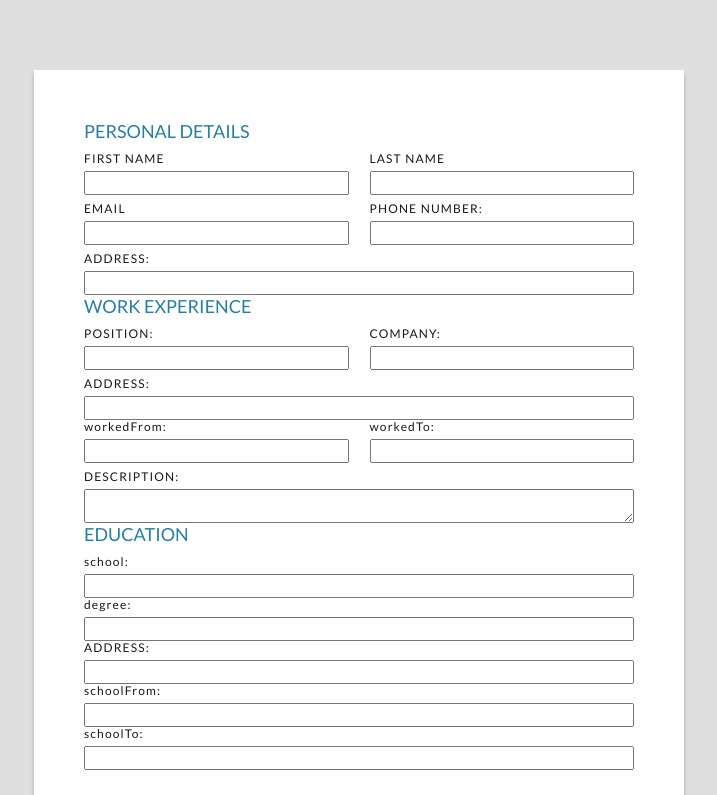
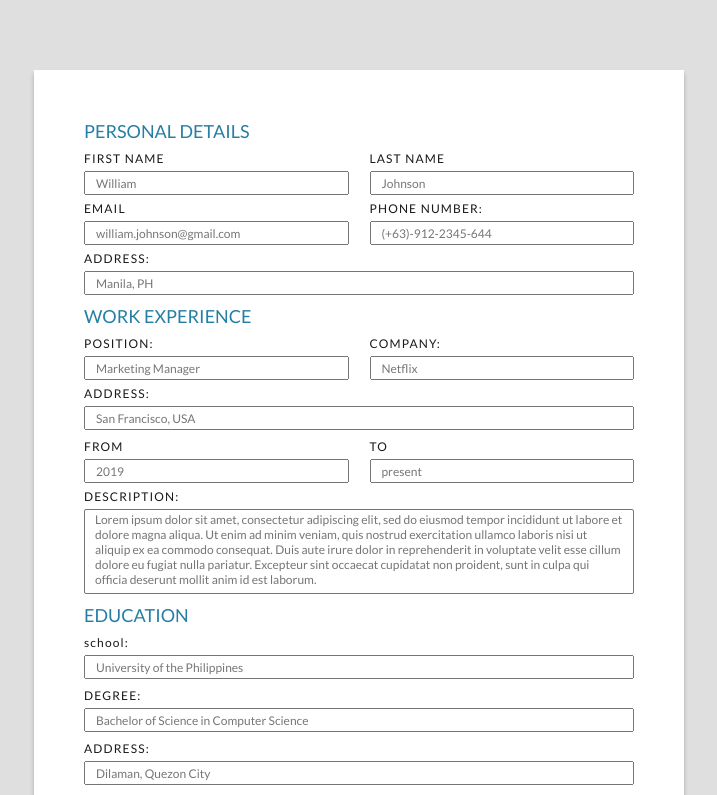
Before and after one commit to acdeguia/CV-app, a React (Create React App) app in the folder cv-project/: page / in a window 1280 px wide. Shown: the top 795 px of the page, without its empty margins (36-753 px from the left). Built offline with nearby package versions, Linux system fonts and the light colour scheme.

Commit message:
Implement form styles

```diff
--- a/cv-project/src/components/form.js
+++ b/cv-project/src/components/form.js
@@ -12,6 +12,7 @@ class Form extends Component {
             <input
               type="text"
               name="fname"
+              placeholder="William"
               value={formData.fname}
               onChange={handleChange}
             />
@@ -21,6 +22,7 @@ class Form extends Component {
             <input
               type="text"
               name="lname"
+              placeholder="Johnson"
               value={formData.lname}
               onChange={handleChange}
             />
@@ -35,6 +37,7 @@ class Form extends Component {
             <input
               type="email"
               name="email"
+              placeholder="william.johnson@gmail.com"
               value={formData.email}
               onChange={handleChange}
             />
@@ -47,6 +50,7 @@ class Form extends Component {
             <input
               type="tel"
               name="phone"
+              placeholder="(+63)-912-2345-644"
               value={formData.phone}
               onChange={handleChange}
             />
@@ -60,6 +64,7 @@ class Form extends Component {
             <input
               type="text"
               name="address"
+              placeholder="Manila, PH"
               value={formData.address}
               onChange={handleChange}
             />
@@ -75,6 +80,7 @@ class Form extends Component {
             <input
               type="text"
               name="position"
+              placeholder="Marketing Manager"
               value={formData.position}
               onChange={handleChange}
             />
@@ -84,6 +90,7 @@ class Form extends Component {
             <input
               type="text"
               name="company"
+              placeholder="Netflix"
               value={formData.company}
               onChange={handleChange}
             />
@@ -95,6 +102,7 @@ class Form extends Component {
           <input
             type="text"
             name="companyAddress"
+            placeholder="San Francisco, USA"
             value={formData.companyAddress}
             onChange={handleChange}
           />
@@ -102,10 +110,11 @@ class Form extends Component {
 
         <div className="input-group">
           <div className="inputContainer">
-            <label htmlFor="workedFrom">workedFrom:</label>
+            <label htmlFor="workedFrom">FROM</label>
             <input
               type="number"
               name="workedFrom"
+              placeholder="2019"
               min="1900"
               max="2099"
               step="1"
@@ -114,9 +123,10 @@ class Form extends Component {
             />
           </div>
           <div className="inputContainer">
-            <label htmlFor="workedTo">workedTo:</label>
+            <label htmlFor="workedTo">TO</label>
             <input
-              type="number"
+              type="text"
+              placeholder="present"
               name="workedTo"
               min="1900"
               max="2099"
@@ -131,6 +141,7 @@ class Form extends Component {
           <label htmlFor="Experience">DESCRIPTION:</label>
           <textarea
             name="experience"
+            placeholder="Lorem ipsum dolor sit amet, consectetur adipiscing elit, sed do eiusmod tempor incididunt ut labore et dolore magna aliqua. Ut enim ad minim veniam, quis nostrud exercitation ullamco laboris nisi ut aliquip ex ea commodo consequat. Duis aute irure dolor in reprehenderit in voluptate velit esse cillum dolore eu fugiat nulla pariatur. Excepteur sint occaecat cupidatat non proident, sunt in culpa qui officia deserunt mollit anim id est laborum."
             value={formData.experience}
             onChange={handleChange}
           />
@@ -143,16 +154,18 @@ class Form extends Component {
           <input
             type="text"
             name="school"
+            placeholder="University of the Philippines"
             value={formData.school}
             onChange={handleChange}
           />
         </div>
 
         <div className="inputContainer">
-          <label htmlFor="degree">degree:</label>
+          <label htmlFor="degree">DEGREE:</label>
           <input
             type="text"
             name="degree"
+            placeholder="Bachelor of Science in Computer Science"
             value={formData.degree}
             onChange={handleChange}
           />
@@ -163,16 +176,18 @@ class Form extends Component {
           <input
             type="text"
             name="schoolAddress"
+            placeholder="Dilaman, Quezon City"
             value={formData.schoolAddress}
             onChange={handleChange}
           />
         </div>
 
         <div className="inputContainer">
-          <label htmlFor="schoolFrom">schoolFrom:</label>
+          <label htmlFor="schoolFrom">FROM:</label>
           <input
             type="number"
             name="schoolFrom"
+            placeholder="2019"
             min="1900"
             max="2099"
             step="1"
@@ -182,10 +197,11 @@ class Form extends Component {
         </div>
 
         <div className="inputContainer">
-          <label htmlFor="schoolTo">schoolTo:</label>
+          <label htmlFor="schoolTo">TO:</label>
           <input
             type="number"
             name="schoolTo"
+            placeholder="2023"
             min="1900"
             max="2099"
             step="1"
--- a/cv-project/src/index.css
+++ b/cv-project/src/index.css
@@ -50,11 +50,17 @@ color: #191919;
   display: flex;
   flex-direction: column;
   gap: 5px;
+  margin-bottom: 10px;
 }
 
 .inputContainer input {
+height: 24px;
+padding: 0 10px;
+font-size: 12px;
+}
 
-height: 24px;
+.inputContainer input::placeholder {
+  color: #777676;
 }
 
 .input-group {
@@ -63,3 +69,12 @@ height: 24px;
   gap: 21px;
   height: 50px;
 }
+
+textarea {
+  height: 85px;
+  border: 1px solid #777676;
+border-radius: 2px;
+resize: none;
+padding: 2px 10px;
+font-size: 12px;
+}
```
